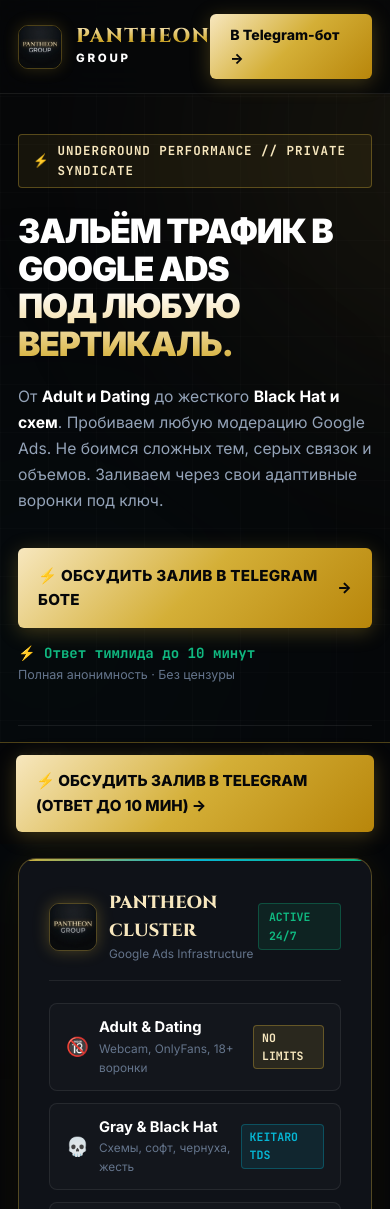
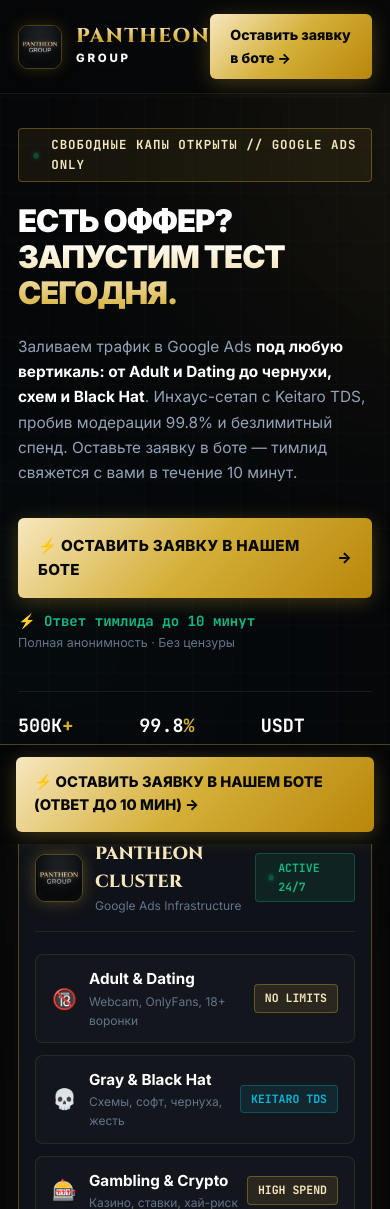
Before and after one commit to REDB2B/palm, a plain HTML site: page index.html in a window 390 px wide. Shown: the top 1209 px of the page. Drawn offline with Linux system fonts and the light colour scheme.

Commit message:
Add files via upload

```diff
--- a/index.html
+++ b/index.html
@@ -3,7 +3,7 @@
 <head>
   <meta charset="UTF-8">
   <meta name="viewport" content="width=device-width, initial-scale=1.0, maximum-scale=5.0">
-  <title>PANTHEON GROUP — Underground Google Ads Media Buying</title>
+  <title>PANTHEON GROUP — Google Ads Media Buying & Traffic Syndicate</title>
   <meta name="description" content="Закрытая performance-команда по Google Ads. Заливаем трафик под любую вертикаль: от Adult и Dating до чернухи и схем. Инхаус-клоакинг, безлимитный спенд.">
 
   <link rel="preconnect" href="https://fonts.googleapis.com">
@@ -12,8 +12,8 @@
 
   <style>
 /* ==========================================================================
-   PANTHEON GROUP — ASYMMETRIC LUXURY BLACK & GOLD LAYOUT
-   Optimized for PC, Laptops, Tablets, and Smartphones
+   PANTHEON GROUP — LUXURY BLACK & GOLD HIGH-CONVERTING LAYOUT
+   Optimized for Ultra-Wide, Desktop, Laptops, Tablets, and Smartphones
    ========================================================================== */
 
 :root {
@@ -106,6 +106,23 @@ body {
   padding: 0 32px;
   position: relative;
   z-index: 1;
+}
+
+/* Pulse Animation */
+@keyframes pulseGlow {
+  0%, 100% { opacity: 1; transform: scale(1); }
+  50% { opacity: 0.35; transform: scale(0.85); }
+}
+
+.pulse-emerald {
+  display: inline-block;
+  width: 7px;
+  height: 7px;
+  background: var(--accent-emerald);
+  border-radius: 50%;
+  box-shadow: 0 0 8px var(--accent-emerald);
+  animation: pulseGlow 2s infinite ease-in-out;
+  margin-right: 4px;
 }
 
 /* Header */
@@ -232,17 +249,17 @@ body {
 }
 
 /* ==========================================================================
-   HERO: ASYMMETRIC SPLIT (LEFT CONTENT, RIGHT TERMINAL CARD)
+   HERO: HOOK & LIVE TERMINAL CLUSTER (COMBINED FIRST SCREEN)
    ========================================================================== */
 .hero {
-  padding: 70px 0 60px;
+  padding: 60px 0 60px;
 }
 
 .hero-grid {
   display: grid;
-  grid-template-columns: 1.28fr 1fr;
+  grid-template-columns: 1.25fr 1fr;
   align-items: center;
-  gap: 60px;
+  gap: 56px;
 }
 
 /* Left Hero Column */
@@ -263,15 +280,15 @@ body {
   border: 1px solid var(--border-gold);
   padding: 6px 14px;
   border-radius: 4px;
-  margin-bottom: 24px;
+  margin-bottom: 22px;
   text-transform: uppercase;
 }
 
 .hero-h1 {
-  font-size: 3.4rem;
+  font-size: 3.3rem;
   font-weight: 900;
   letter-spacing: -0.035em;
-  line-height: 1.08;
+  line-height: 1.1;
   margin-bottom: 22px;
   text-transform: uppercase;
 }
@@ -284,10 +301,10 @@ body {
 }
 
 .hero-lead {
-  font-size: 1.15rem;
+  font-size: 1.12rem;
   color: var(--silver-secondary);
   line-height: 1.65;
-  margin-bottom: 34px;
+  margin-bottom: 32px;
   max-width: 580px;
 }
 
@@ -299,8 +316,8 @@ body {
 .hero-actions {
   display: flex;
   align-items: center;
-  gap: 24px;
-  margin-bottom: 40px;
+  gap: 22px;
+  margin-bottom: 38px;
   flex-wrap: wrap;
 }
 
@@ -409,13 +426,15 @@ body {
 }
 
 .terminal-tag {
+  display: inline-flex;
+  align-items: center;
   font-family: var(--font-mono);
   font-size: 0.72rem;
   font-weight: 700;
   color: var(--accent-emerald);
   background: rgba(16, 185, 129, 0.1);
   border: 1px solid rgba(16, 185, 129, 0.3);
-  padding: 4px 10px;
+  padding: 5px 12px;
   border-radius: 4px;
 }
 
@@ -445,21 +464,21 @@ body {
 .t-left {
   display: flex;
   align-items: center;
-  gap: 10px;
+  gap: 12px;
 }
 
 .t-icon {
-  font-size: 1.15rem;
+  font-size: 1.25rem;
 }
 
 .t-name {
   font-weight: 700;
-  font-size: 0.92rem;
+  font-size: 0.95rem;
   color: #fff;
 }
 
 .t-sub {
-  font-size: 0.74rem;
+  font-size: 0.75rem;
   color: var(--silver-muted);
 }
 
@@ -467,8 +486,9 @@ body {
   font-family: var(--font-mono);
   font-size: 0.72rem;
   font-weight: 700;
-  padding: 3px 8px;
+  padding: 4px 10px;
   border-radius: 4px;
+  white-space: nowrap;
 }
 
 .badge-gold {
@@ -515,11 +535,12 @@ body {
   color: #060709;
   font-weight: 800;
   font-size: 0.85rem;
-  padding: 8px 16px;
+  padding: 9px 18px;
   border-radius: 6px;
   text-decoration: none;
   white-space: nowrap;
   transition: var(--transition);
+  box-shadow: 0 2px 10px rgba(212, 175, 55, 0.25);
 }
 
 .btn-term-go:hover {
@@ -531,7 +552,7 @@ body {
    3 VERTICAL FOCUS CARDS (GRID ALIGNED)
    ========================================================================== */
 .section-niches {
-  padding: 30px 0 60px;
+  padding: 20px 0 60px;
 }
 
 .section-head {
@@ -748,13 +769,14 @@ body {
 /* ==========================================================================
    RESPONSIVE DESIGN (PC, LAPTOPS, TABLETS, MOBILE)
    ========================================================================== */
+
 /* Laptops & Small Desktops (max-width: 1080px) */
 @media (max-width: 1080px) {
   .hero-grid {
-    gap: 40px;
+    gap: 36px;
   }
   .hero-h1 {
-    font-size: 2.8rem;
+    font-size: 2.7rem;
   }
   .pillars-grid {
     grid-template-columns: repeat(2, 1fr);
@@ -765,13 +787,13 @@ body {
 @media (max-width: 860px) {
   .hero-grid {
     grid-template-columns: 1fr;
-    gap: 45px;
+    gap: 40px;
   }
   .hero-content {
     text-align: left;
   }
   .hero-h1 {
-    font-size: 2.5rem;
+    font-size: 2.4rem;
   }
   .niches-grid {
     grid-template-columns: 1fr;
@@ -803,19 +825,19 @@ body {
     display: none;
   }
   .hero {
-    padding: 40px 0 35px;
+    padding: 34px 0 30px;
   }
   .hero-h1 {
-    font-size: 2.1rem;
-    line-height: 1.12;
+    font-size: 1.95rem;
+    line-height: 1.15;
   }
   .hero-lead {
-    font-size: 0.98rem;
+    font-size: 0.96rem;
   }
   .hero-actions {
     flex-direction: column;
     align-items: stretch;
-    gap: 14px;
+    gap: 12px;
   }
   .btn-hero {
     width: 100%;
@@ -828,6 +850,18 @@ body {
   }
   .metric-num {
     font-size: 1.15rem;
+  }
+  .terminal-card {
+    padding: 20px 16px;
+  }
+  .terminal-footer-bar {
+    flex-direction: column;
+    align-items: flex-start;
+    gap: 12px;
+  }
+  .btn-term-go {
+    width: 100%;
+    text-align: center;
   }
   .pillars-grid {
     grid-template-columns: 1fr;
@@ -852,8 +886,8 @@ body {
   }
   .sticky-mobile-cta .btn-gold {
     width: 100%;
-    font-size: 0.95rem;
-    padding: 14px 20px;
+    font-size: 0.92rem;
+    padding: 14px 18px;
   }
 }
   </style>
@@ -882,40 +916,40 @@ body {
 
       <div class="header-cta">
         <a href="https://t.me/pg_performance_team_bot" target="_blank" rel="noopener noreferrer" class="btn-gold btn-sm">
-          <span>В Telegram-бот →</span>
+          <span>Оставить заявку в боте →</span>
         </a>
       </div>
     </div>
   </header>
 
   <main>
-    <!-- Section 1: Dynamic Hero Split (60% / 40%) -->
+    <!-- Section 1: Combined Hook & Terminal Card First Screen -->
     <section class="hero">
       <div class="container">
 
         <div class="hero-grid">
 
-          <!-- Left Column: Sharp Copy & Action -->
+          <!-- Left Column: Immediate Concrete Hook & Action -->
           <div class="hero-content">
 
             <div class="badge-pill-tech">
-              <span>⚡</span> UNDERGROUND PERFORMANCE // PRIVATE SYNDICATE
+              <span class="pulse-emerald"></span> СВОБОДНЫЕ КАПЫ ОТКРЫТЫ // GOOGLE ADS ONLY
             </div>
 
             <h1 class="hero-h1">
-              ЗАЛЬЁМ ТРАФИК В GOOGLE ADS <br>
-              <span class="gold-gradient">ПОД ЛЮБУЮ ВЕРТИКАЛЬ.</span>
+              ЕСТЬ ОФФЕР? <br>
+              <span class="gold-gradient">ЗАПУСТИМ ТЕСТ СЕГОДНЯ.</span>
             </h1>
 
             <p class="hero-lead">
-              От <strong>Adult и Dating</strong> до жесткого <strong>Black Hat и схем</strong>.
-              Пробиваем любую модерацию Google Ads. Не боимся сложных тем, серых связок и объемов.
-              Заливаем через свои адаптивные воронки под ключ.
+              Заливаем трафик в Google Ads <strong>под любую вертикаль: от Adult и Dating до чернухи, схем и Black Hat</strong>.
+              Инхаус-сетап с Keitaro TDS, пробив модерации 99.8% и безлимитный спенд.
+              Оставьте заявку в боте — тимлид свяжется с вами в течение 10 минут.
             </p>
 
             <div class="hero-actions">
               <a href="https://t.me/pg_performance_team_bot" target="_blank" rel="noopener noreferrer" class="btn-gold btn-hero">
-                <span>⚡ ОБСУДИТЬ ЗАЛИВ В TELEGRAM БОТЕ</span>
+                <span>⚡ ОСТАВИТЬ ЗАЯВКУ В НАШЕМ БОТЕ</span>
                 <span class="btn-arrow">→</span>
               </a>
 
@@ -943,7 +977,7 @@ body {
 
           </div>
 
-          <!-- Right Column: Live Performance Terminal Card -->
+          <!-- Right Column: Live Performance Terminal Card (Photo 2) -->
           <div class="hero-showcase">
             <div class="terminal-card">
 
@@ -955,7 +989,7 @@ body {
                     <div class="t-sub">Google Ads Infrastructure</div>
                   </div>
                 </div>
-                <span class="terminal-tag">ACTIVE 24/7</span>
+                <span class="terminal-tag"><span class="pulse-emerald"></span> ACTIVE 24/7</span>
               </div>
 
               <div class="terminal-rows">
@@ -1012,7 +1046,7 @@ body {
                   <span class="tf-sub">Запустим тест связки прямо сегодня</span>
                 </div>
                 <a href="https://t.me/pg_performance_team_bot" target="_blank" rel="noopener noreferrer" class="btn-term-go">
-                  Запустить →
+                  Оставить заявку →
                 </a>
               </div>
 
@@ -1057,7 +1091,7 @@ body {
               </div>
               <h3>Gray & Black Hat</h3>
               <p>
-                Схемы, чернуха, агрессивный арбитраж и нестандартные связки. Пробиваем жесткие автоматические и ручные чекеры Google.
+                Схемы, софт, чернуха, агрессивный арбитраж и нестандартные связки. Пробиваем жесткие автоматические и ручные чекеры Google.
               </p>
             </div>
             <div class="n-features">✓ Инхаус-клоакинг Keitaro S2S</div>
@@ -1109,7 +1143,7 @@ body {
           <div class="p-item">
             <span class="p-num">04 / FINANCE</span>
             <h4>Крипта и анонимность</h4>
-            <p>Сверки в реалтайме, расчеты strictly в USDT (Daily / Net-3). Без договоров и лишних вопросов.</p>
+            <p>Сверки в реалтайме, расчеты strictly в USDT (Daily / Net-3). Без лишних вопросов и бюрократии.</p>
           </div>
 
         </div>
@@ -1117,21 +1151,21 @@ body {
       </div>
     </section>
 
-    <!-- Section 4: Final Wide Asymmetric CTA Banner -->
+    <!-- Section 4: Final High-Impact CTA Banner -->
     <section class="section-cta">
       <div class="container">
 
         <div class="cta-banner">
           <div class="cta-banner-content">
-            <h2>ЕСТЬ ОФФЕР? ЗАПУСТИМ ТЕСТ СЕГОДНЯ.</h2>
+            <h2>НУЖЕН ОБЪЕМ ИЛИ ТЕСТ СВЯЗКИ?</h2>
             <p>
-              Перейдите в бота и отправьте вводные по вашей связке (вертикаль, ГЕО, бюджет). Тимлид выйдет на связь в течение 10 минут.
+              Перейдите в нашего официального Telegram-бота и оставьте заявку (вертикаль, ГЕО, бюджет). Тимлид свяжется с вами в течение 10 минут.
             </p>
           </div>
 
           <div class="cta-banner-action">
             <a href="https://t.me/pg_performance_team_bot" target="_blank" rel="noopener noreferrer" class="btn-gold btn-hero">
-              <span>ОСТАВИТЬ ЗАЯВКУ В БОТЕ</span>
+              <span>⚡ ОСТАВИТЬ ЗАЯВКУ В НАШЕМ БОТЕ</span>
               <span class="btn-arrow">→</span>
             </a>
             <span class="bot-tag">Официальный бот: @pg_performance_team_bot</span>
@@ -1145,7 +1179,7 @@ body {
   <!-- Sticky Mobile Bar -->
   <div class="sticky-mobile-cta">
     <a href="https://t.me/pg_performance_team_bot" target="_blank" rel="noopener noreferrer" class="btn-gold">
-      <span>⚡ ОБСУДИТЬ ЗАЛИВ В TELEGRAM (ОТВЕТ ДО 10 МИН) →</span>
+      <span>⚡ ОСТАВИТЬ ЗАЯВКУ В НАШЕМ БОТЕ (ОТВЕТ ДО 10 МИН) →</span>
     </a>
   </div>
 
```
